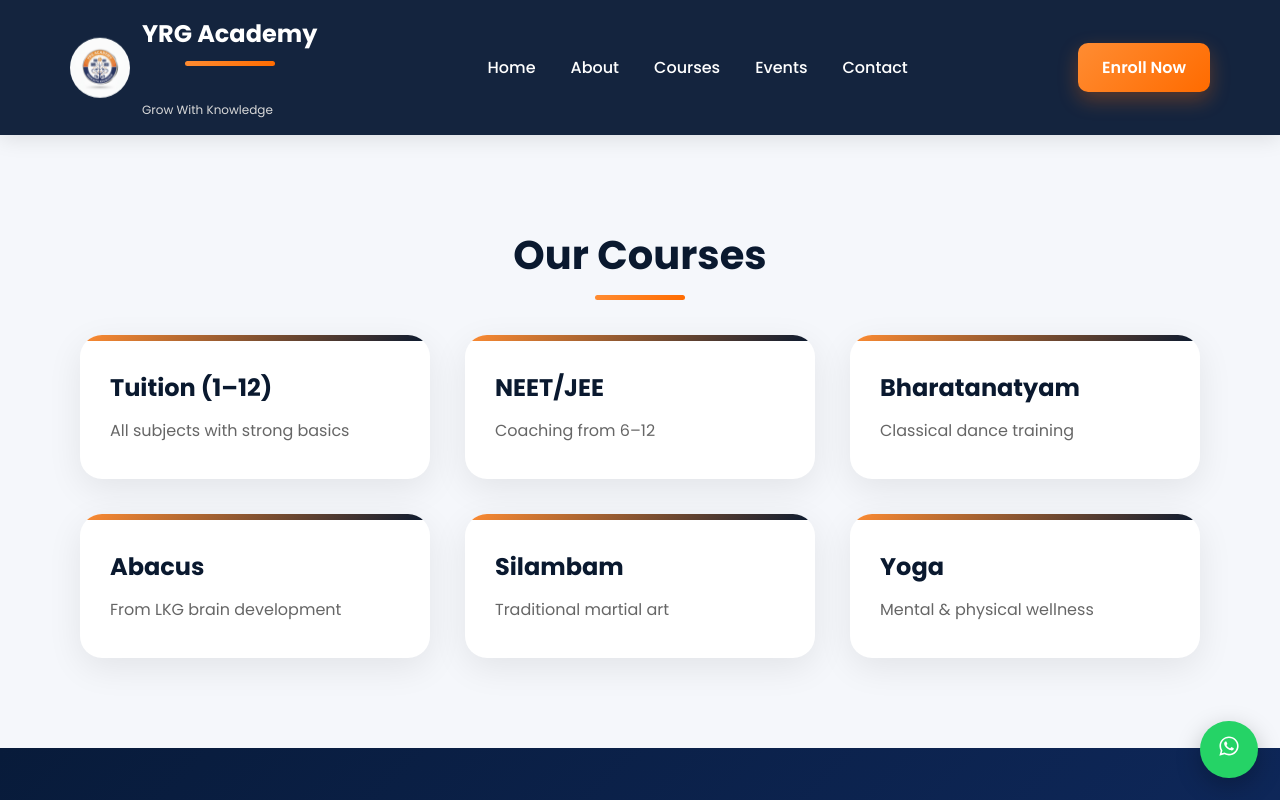
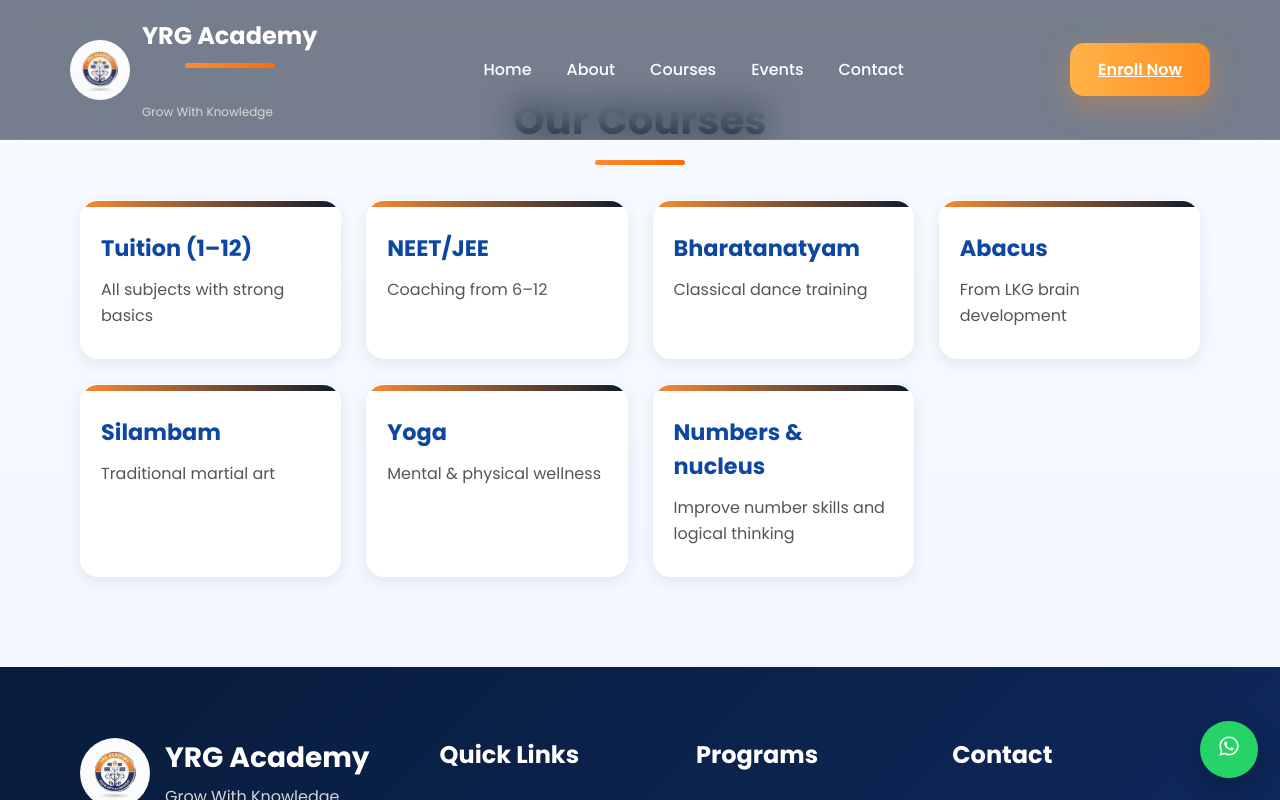
Before and after one commit to Ramji214/YRG-ACADEMY, a React (Vite) app: page / in a window 1280 px wide. Both pictures are taken after a click on the item "Courses". Shown: the top 800 px of the page. Built offline with nearby package versions, Linux system fonts and the light colour scheme.

Commit message:
add coruse

```diff
--- a/src/components/Courses.jsx
+++ b/src/components/Courses.jsx
@@ -11,6 +11,7 @@ function Courses() {
     { title: "Abacus", desc: "From LKG brain development" },
     { title: "Silambam", desc: "Traditional martial art" },
     { title: "Yoga", desc: "Mental & physical wellness" },
+     { title: "Numbers & nucleus", desc: "Improve number skills and logical thinking" }
   ];
 
   return (
--- a/src/styles/style.css
+++ b/src/styles/style.css
@@ -14,24 +14,47 @@ html {
 
 body {
   font-family: 'Poppins', sans-serif;
-  background: #f5f7fb;
+
+  background:
+    linear-gradient(
+      180deg,
+      #f8fbff,
+      #eef3ff
+    );
+
   overflow-x: hidden;
+
   color: #1b1b1b;
 }
 
 /* ===== NAVBAR ===== */
 .navbar {
+
   width: 100%;
+
   display: flex;
+
   justify-content: space-between;
+
   align-items: center;
-  padding: 16px 70px;
-  background: rgba(8, 25, 52, 0.95);
-  backdrop-filter: blur(10px);
-  position: sticky;
+
+  padding: 18px 70px;
+
+  position: fixed;
+
   top: 0;
+
+  left: 0;
+
   z-index: 1000;
-  box-shadow: 0 4px 20px rgba(0,0,0,0.1);
+
+  background: rgba(10, 25, 47, 0.55);
+
+  backdrop-filter: blur(18px);
+
+  border-bottom:1px solid rgba(255,255,255,0.08);
+
+  transition: 0.3s ease;
 }
 
 .logo-section {
@@ -95,16 +118,49 @@ body {
 /* ===== BUTTON ===== */
 .btn,
 .primary-btn {
-  background: linear-gradient(135deg, #ff8c32, #ff6b00);
+
+  background:
+    linear-gradient(
+      270deg,
+      #ff8c32,
+      #ff6b00,
+      #ffb347
+    );
+
+  background-size: 400% 400%;
+
+  animation:
+    gradientMove 6s ease infinite;
+
   color: white;
-  padding: 12px 24px;
-  border-radius: 10px;
-  text-decoration: none;
+
+  border: none;
+
+  padding: 14px 28px;
+
+  border-radius: 14px;
+
   font-weight: 600;
-  border: none;
-  cursor: pointer;
+
   transition: 0.3s ease;
-  box-shadow: 0 8px 20px rgba(255, 107, 0, 0.3);
+
+  box-shadow:
+    0 10px 30px rgba(255,140,50,0.35);
+}
+
+@keyframes gradientMove {
+
+  0% {
+    background-position: 0% 50%;
+  }
+
+  50% {
+    background-position: 100% 50%;
+  }
+
+  100% {
+    background-position: 0% 50%;
+  }
 }
 
 .btn:hover,
@@ -138,6 +194,54 @@ body {
   align-items: center;
   text-align: center;
   padding: 40px;
+  position: relative;
+  overflow: hidden;
+}
+
+.hero::before {
+
+  content: "";
+
+  position: absolute;
+
+  width: 500px;
+  height: 500px;
+
+  background:
+    radial-gradient(
+      circle,
+      rgba(255,140,50,0.22),
+      transparent 70%
+    );
+
+  top: -120px;
+  right: -100px;
+
+  filter: blur(40px);
+
+  animation: floatGlow 8s ease-in-out infinite;
+}
+
+.hero::after {
+
+  content: "";
+
+  position: absolute;
+
+  width: 450px;
+  height: 450px;
+
+  background:
+    radial-gradient(
+      circle,
+      rgba(0,153,255,0.18),
+      transparent 70%
+    );
+
+  bottom: -150px;
+  left: -120px;
+
+  filter: blur(40px);
 }
 
 .hero-content {
@@ -177,6 +281,21 @@ body {
   flex-wrap: wrap;
 }
 
+@keyframes floatGlow {
+
+  0% {
+    transform: translateY(0px);
+  }
+
+  50% {
+    transform: translateY(-25px);
+  }
+
+  100% {
+    transform: translateY(0px);
+  }
+}
+
 /* ===== SECTION ===== */
 section {
   padding: 90px 80px;
@@ -211,14 +330,37 @@ h2::after {
 
 /* ===== COURSE CARDS ===== */
 .card {
-  background: white;
-  padding: 35px 30px;
-  border-radius: 22px;
-  box-shadow: 0 10px 35px rgba(0,0,0,0.08);
-  transition: 0.4s ease;
-  cursor: pointer;
+
+  background:
+    rgba(255,255,255,0.82);
+
+  backdrop-filter: blur(18px);
+
+  border:
+    1px solid rgba(255,255,255,0.18);
+
+  padding: 38px 32px;
+
+  border-radius: 28px;
+
+  box-shadow:
+    0 20px 45px rgba(0,0,0,0.08);
+
+  transition: 0.45s ease;
+
+  overflow: hidden;
+
   position: relative;
-  overflow: hidden;
+}
+
+.card:hover {
+
+  transform:
+    translateY(-14px)
+    scale(1.02);
+
+  box-shadow:
+    0 30px 60px rgba(0,0,0,0.15);
 }
 
 .card::before {
@@ -470,7 +612,13 @@ h2::after {
 /* ===== ABOUT SECTION ===== */
 
 .about-section {
-  background: white;
+
+  background:
+    linear-gradient(
+      180deg,
+      #ffffff,
+      #eef3ff
+    );
 }
 
 .about-container {
@@ -500,7 +648,8 @@ h2::after {
 }
 
 .highlight-card {
-  background: #f5f7fb;
+  background:
+  rgba(255,255,255,0.75);
   padding: 20px;
   border-radius: 15px;
   transition: 0.3s;
@@ -519,7 +668,13 @@ h2::after {
 /* ===== WHY SECTION ===== */
 
 .why-section {
-  background: #f5f7fb;
+
+  background:
+    linear-gradient(
+      180deg,
+      #f8fbff,
+      #eef3ff
+    );
 }
 
 .why-grid {
@@ -529,7 +684,13 @@ h2::after {
 }
 
 .why-card {
-  background: white;
+  background:
+  rgba(255,255,255,0.82);
+
+backdrop-filter: blur(14px);
+
+border:
+  1px solid rgba(255,255,255,0.25);
   padding: 30px;
   border-radius: 20px;
   text-align: center;
@@ -582,7 +743,13 @@ h2::after {
 /* ===== FOUNDER SECTION ===== */
 
 .founder-section {
-  background: white;
+
+  background:
+    linear-gradient(
+      180deg,
+      #ffffff,
+      #eef3ff
+    );
 }
 
 .founder-container {
@@ -1208,7 +1375,13 @@ h2::after {
 /* ===== EVENTS PAGE ===== */
 
 .events-page {
-  background: #f5f7fb;
+
+  background:
+    linear-gradient(
+      180deg,
+      #f8fbff,
+      #eef3ff
+    );
 }
 
 /* ===== HERO ===== */
@@ -1378,3 +1551,49 @@ h2::after {
   border-color: #ff8c32;
   box-shadow: 0 0 10px rgba(255, 140, 50, 0.3);
 }
+.courses-section {
+  padding: 60px 20px;
+  text-align: center;
+  background: linear-gradient(180deg, #f8fbff, #eef3ff);
+}
+
+.courses-section h2 {
+  font-size: 2.5rem;
+  margin-bottom: 40px;
+  color: #1a237e;
+  font-weight: 700;
+}
+
+.grid {
+  display: grid;
+  grid-template-columns: repeat(auto-fit, minmax(250px, 1fr));
+  gap: 25px;
+  max-width: 1200px;
+  margin: auto;
+}
+
+.card {
+  background: white;
+  padding: 30px 20px;
+  border-radius: 18px;
+  cursor: pointer;
+  transition: all 0.3s ease;
+  box-shadow: 0 4px 15px rgba(0, 0, 0, 0.08);
+}
+
+.card:hover {
+  transform: translateY(-8px);
+  box-shadow: 0 10px 25px rgba(0, 0, 0, 0.15);
+}
+
+.card h3 {
+  font-size: 1.4rem;
+  margin-bottom: 12px;
+  color: #0d47a1;
+}
+
+.card p {
+  color: #555;
+  font-size: 1rem;
+  line-height: 1.6;
+}
```
